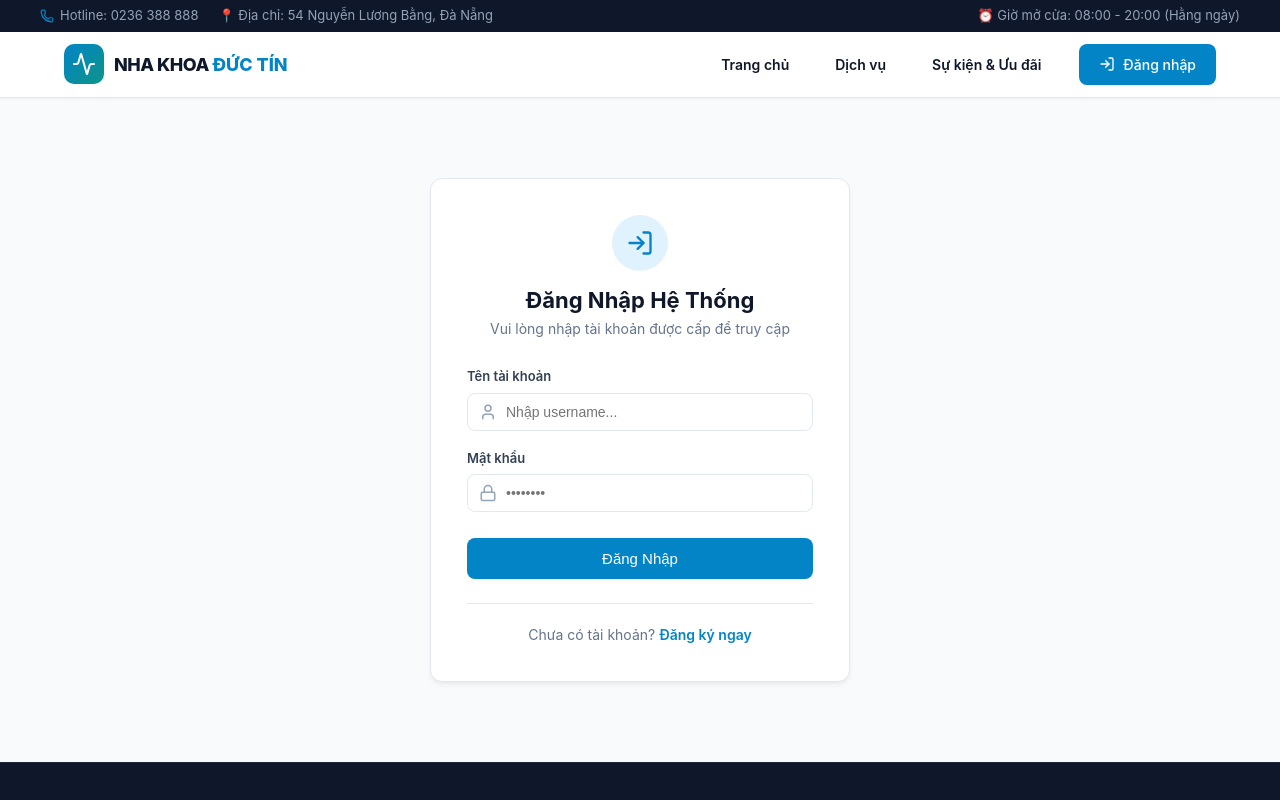
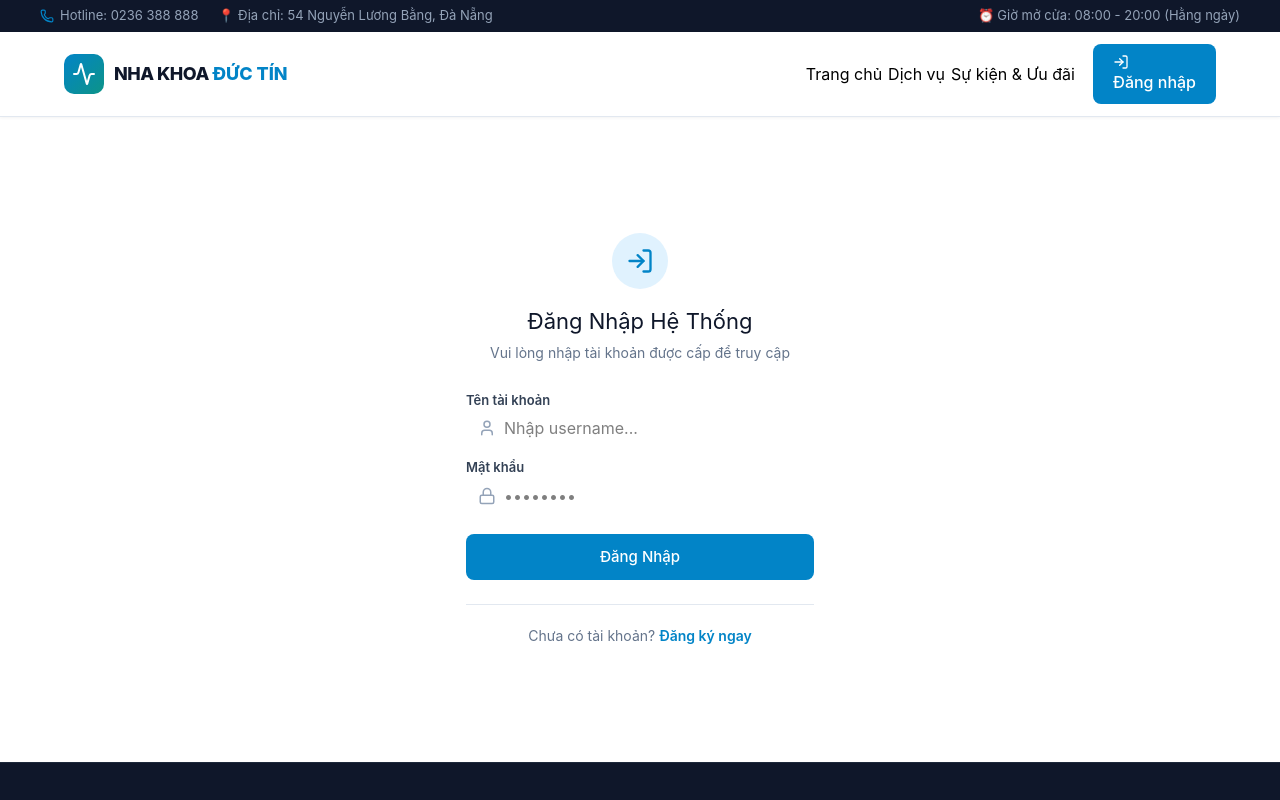
Before and after one commit to PhucThien04/clinic-ai, a React (Vite) app in the folder frontend/: page /login in a window 1280 px wide. Shown: the top 800 px of the page. Built offline with nearby package versions, Linux system fonts and the light colour scheme.

Commit message:
chore(frontend): configure Tailwind CSS v4 and Vite plugin

```diff
--- a/frontend/package.json
+++ b/frontend/package.json
@@ -10,11 +10,13 @@
     "preview": "vite preview"
   },
   "dependencies": {
+    "@tailwindcss/vite": "^4.3.5",
     "axios": "^1.21.0",
     "lucide-react": "^1.66.0",
     "react": "^19.3.1",
     "react-dom": "^19.3.1",
-    "react-router-dom": "^7.18.5"
+    "react-router-dom": "^7.18.5",
+    "tailwindcss": "^4.3.5"
   },
   "devDependencies": {
     "@eslint/js": "^10.0.1",
--- a/frontend/src/index.css
+++ b/frontend/src/index.css
@@ -1,104 +1 @@
-:root {
-  --primary: #0284c7;
-  --primary-hover: #0369a1;
-  --secondary: #0d9488;
-  --bg-main: #f8fafc;
-  --text-main: #0f172a;
-  --text-muted: #64748b;
-  --card-bg: #ffffff;
-  --border: #e2e8f0;
-  --radius: 12px;
-  --shadow: 0 4px 6px -1px rgb(0 0 0 / 0.05), 0 2px 4px -2px rgb(0 0 0 / 0.05);
-  --shadow-lg: 0 10px 25px -5px rgb(0 0 0 / 0.08), 0 8px 10px -6px rgb(0 0 0 / 0.05);
-}
-
-* {
-  box-sizing: border-box;
-  margin: 0;
-  padding: 0;
-}
-
-body {
-  font-family: 'Inter', -apple-system, BlinkMacSystemFont, 'Segoe UI', Roboto, sans-serif;
-  background-color: var(--bg-main);
-  color: var(--text-main);
-  line-height: 1.5;
-  -webkit-font-smoothing: antialiased;
-}
-
-/* Sửa triệt để lỗi đè chữ tiêu đề */
-h1, h2, h3, h4 {
-  line-height: 1.25 !important;
-  font-weight: 700;
-  color: #1e293b;
-}
-
-/* Base Components */
-.btn {
-  display: inline-flex;
-  align-items: center;
-  justify-content: center;
-  gap: 8px;
-  padding: 10px 20px;
-  border-radius: 8px;
-  font-weight: 600;
-  font-size: 14px;
-  cursor: pointer;
-  transition: all 0.2s ease;
-  border: none;
-  text-decoration: none;
-}
-
-.btn-primary {
-  background-color: var(--primary);
-  color: white;
-}
-.btn-primary:hover {
-  background-color: var(--primary-hover);
-  transform: translateY(-1px);
-}
-
-.btn-secondary {
-  background-color: var(--secondary);
-  color: white;
-}
-.btn-secondary:hover {
-  background-color: #0f766e;
-  transform: translateY(-1px);
-}
-
-.btn-outline {
-  background-color: transparent;
-  border: 1px solid var(--border);
-  color: var(--text-main);
-}
-.btn-outline:hover {
-  background-color: #f1f5f9;
-}
-
-.card {
-  background: var(--card-bg);
-  border: 1px solid var(--border);
-  border-radius: var(--radius);
-  padding: 24px;
-  box-shadow: var(--shadow);
-  transition: transform 0.2s ease, box-shadow 0.2s ease;
-}
-.card:hover {
-  box-shadow: var(--shadow-lg);
-  transform: translateY(-2px);
-}
-
-.input-field {
-  width: 100%;
-  padding: 10px 14px;
-  border: 1px solid var(--border);
-  border-radius: 8px;
-  font-size: 14px;
-  outline: none;
-  transition: border-color 0.2s;
-}
-.input-field:focus {
-  border-color: var(--primary);
-  box-shadow: 0 0 0 3px rgba(2, 132, 199, 0.15);
-}
+@import "tailwindcss";
--- a/frontend/vite.config.ts
+++ b/frontend/vite.config.ts
@@ -1,7 +1,8 @@
-import react from '@vitejs/plugin-react'
-import { defineConfig } from 'vite'
+import { defineConfig } from "vite";
+import react from "@vitejs/plugin-react";
+import tailwindcss from "@tailwindcss/vite";
 
 // https://vite.dev/config/
 export default defineConfig({
-  plugins: [react()],
-})
+  plugins: [react(), tailwindcss()],
+});
```
Also changed, not shown: 1 other file (tests, documents, lock files or other folders).
